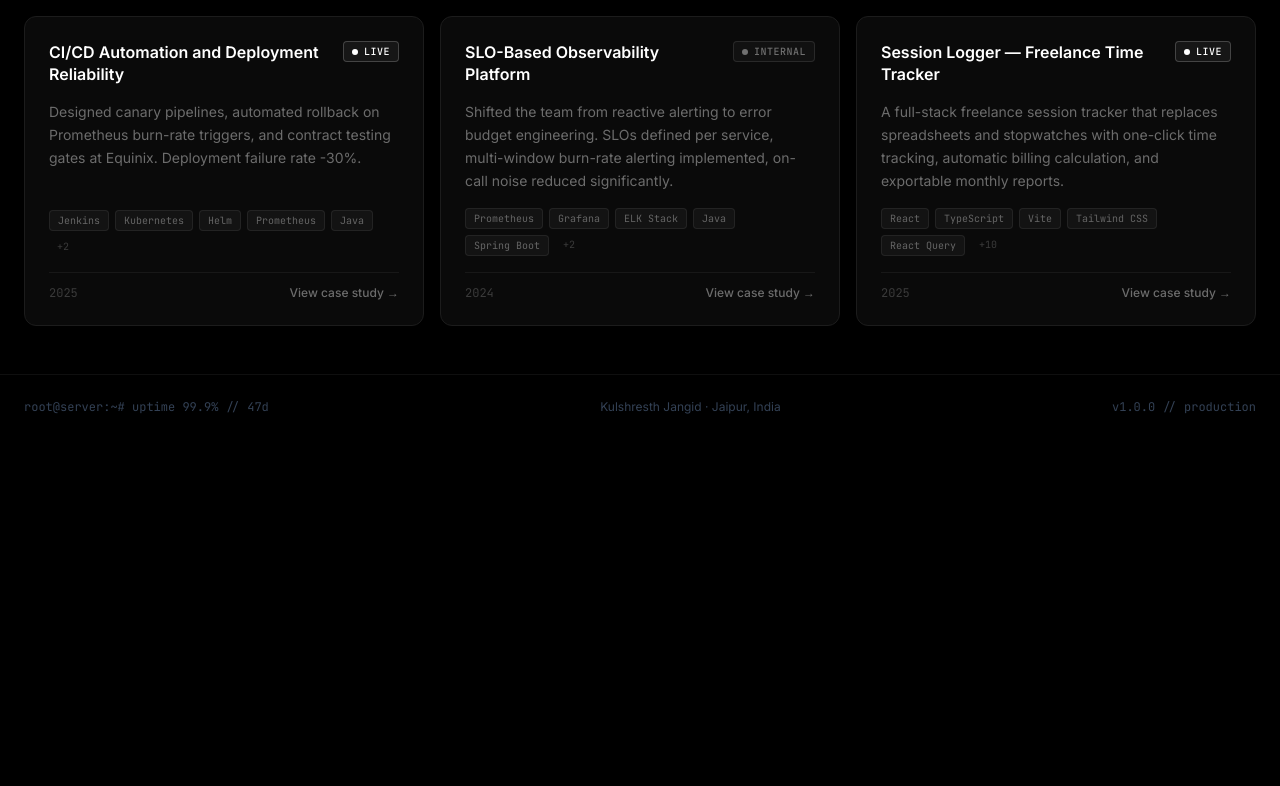
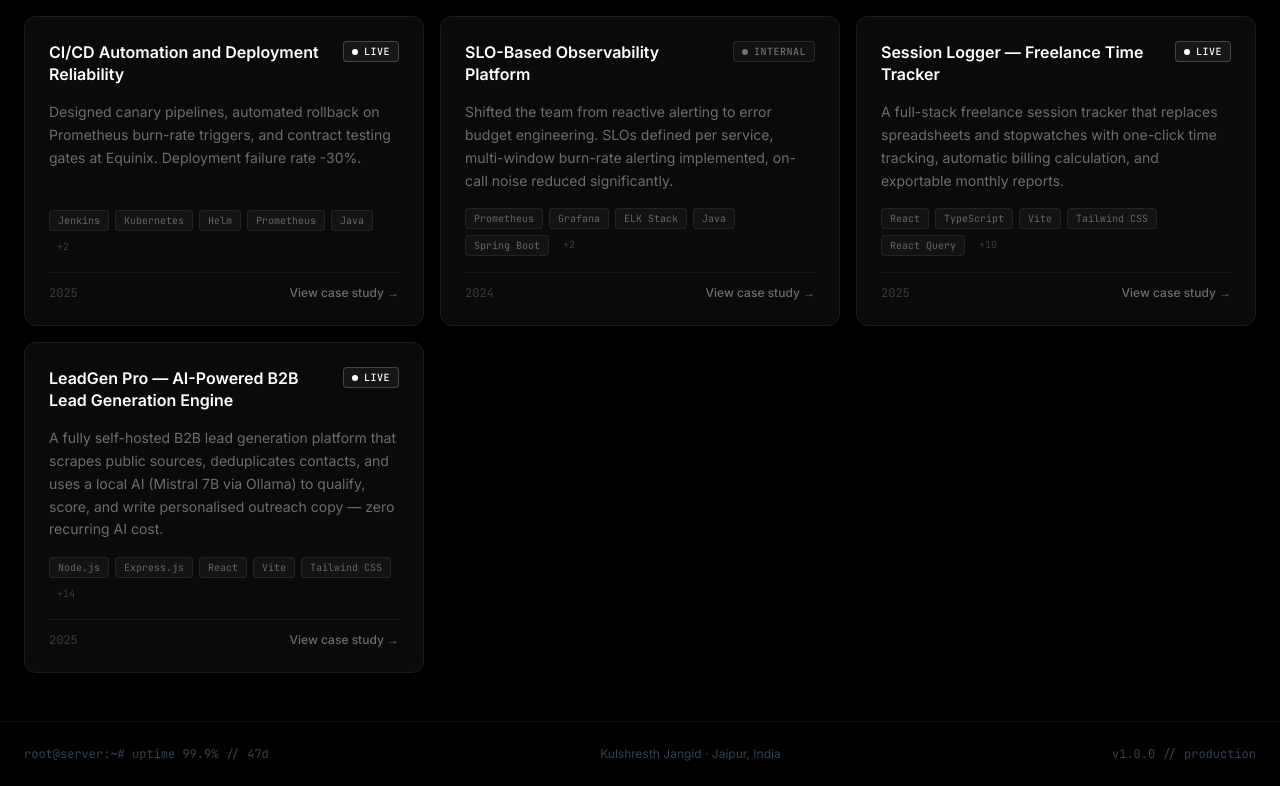
Before and after one commit to KulshresthJangid/tic-tac-toe, a React (Vite) app: page /projects in a window 1280 px wide. Shown: the part 660-1446 px from the top of the page. Before the commit the page ends 1099 px from the top, so only its background shows below. Built offline with nearby package versions, Linux system fonts and the light colour scheme.

Commit message:
feat: add LeadGen Pro project with core metadata and description
- AI-powered B2B lead generation engine
- Live at buildwithkulshresth.com/drip
- 19-item tech stack incl. Mistral 7B, Ollama, CUDA, Socket.io
- Status: LIVE, year: 2025

```diff
--- a/src/data/projects.ts
+++ b/src/data/projects.ts
@@ -166,4 +166,39 @@ export const projects: Project[] = [
     ],
     year: 2025,
   },
+  {
+    id: 'leadgen-pro',
+    title: 'LeadGen Pro — AI-Powered B2B Lead Generation Engine',
+    shortDescription:
+      'A fully self-hosted B2B lead generation platform that scrapes public sources, deduplicates contacts, and uses a local AI (Mistral 7B via Ollama) to qualify, score, and write personalised outreach copy — zero recurring AI cost.',
+    description:
+      'LeadGen Pro is a self-hosted B2B lead generation engine designed for zero marginal cost at any volume. It continuously scrapes GitHub, GitLab, HackerNews "Who wants to be hired?", Google Custom Search, and custom URLs using 80+ built-in query templates across India, USA, UK, Europe, APAC, LATAM, and the Middle East. Each lead is deduplicated via SHA-256 email fingerprinting and Levenshtein fuzzy matching on name + domain, then enriched by Mistral 7B running locally on a GTX 1050 GPU via CUDA — identifying pain points, scoring quality (hot/warm/cold), assigning a confidence score (0–100), and generating hyper-personalised outreach copy referencing the lead\'s specific role and company. A daily target mode runs the pipeline continuously until your quota is hit, auto-pauses until midnight, and resumes. An hourly sweep catches any leads Ollama missed during the main run. The entire stack is production-hardened: JWT-authenticated API, rate limiting on all endpoints, CentOS Stream 9, Nginx reverse proxy, PM2 process manager, and DKMS NVIDIA driver signed for Secure Boot.',
+    techStack: ['Node.js', 'Express.js', 'React', 'Vite', 'Tailwind CSS', 'TanStack Query', 'Socket.io', 'Mistral 7B', 'Ollama', 'NVIDIA CUDA', 'SQLite', 'PostgreSQL', 'Axios', 'Cheerio', 'JWT', 'Nginx', 'PM2', 'Docker', 'CentOS Stream 9'],
+    status: 'LIVE',
+    liveUrl: 'https://buildwithkulshresth.com/drip',
+    architecture: [
+      'Frontend: React 18 + Vite + TailwindCSS + TanStack Query. Real-time dashboard with live WebSocket updates via Socket.io. Filter by quality, source, status, date, location. Manual category override and per-lead notes.',
+      'Backend: Node.js 20 (ESM) + Express.js. JWT HS256 auth, rate limiting on all endpoints. REST API for lead management, scraping control, AI enrichment triggers, and CSV export.',
+      'AI Layer: Mistral 7B running locally via Ollama on GTX 1050 GPU (CUDA). Two-pass enrichment — first pass: pain point identification, quality scoring (hot/warm/cold), confidence score (0–100). Second pass: hyper-personalised outreach copy guided by ICP + product description from settings.',
+      'Scraping Engine: Axios + Cheerio for HTML sources, GitHub API, Algolia HN API, Google Custom Search Engine. Rate-limited with randomised user-agents and per-domain throttling. 80+ built-in GitHub query templates covering global regions.',
+      'Deduplication: SHA-256 email fingerprinting for exact match, Levenshtein fuzzy match on name + domain to catch variations. Runs before AI enrichment to avoid wasting GPU cycles.',
+      'Pipeline Orchestration: Daily target mode (e.g. 500/day) runs back-to-back scrape → dedup → enrich cycles with zero idle time. Auto-pauses on quota hit, resumes at midnight. Hourly sweep catches leads missed during main run.',
+      'Infra: CentOS Stream 9, Nginx reverse proxy, PM2 process manager. DKMS NVIDIA driver signed for Secure Boot. SQLite (zero-config) or PostgreSQL — swappable via env var.',
+    ],
+    features: [
+      'Automated multi-source scraping: GitHub, GitLab, HackerNews, Google CSE, and custom URLs with 80+ built-in query templates across global regions',
+      '100% local AI enrichment via Mistral 7B on Ollama — zero API cost, zero data leaving your server',
+      'Two-pass AI pipeline: lead qualification + scoring on first pass, hyper-personalised outreach copy on second pass',
+      'Smart deduplication: SHA-256 email fingerprinting + Levenshtein fuzzy match on name + domain',
+      'Real-time dashboard with live WebSocket updates — filter by quality, source, status, date, and location',
+      'Manual category override (hot/warm/cold/disqualified) and per-lead notes for human-in-the-loop refinement',
+      'Daily target mode: set a lead quota (e.g. 500/day), pipeline runs continuously until hit, auto-pauses until midnight',
+      'Continuous pipeline with hourly sweep catching any leads Ollama missed during the main run',
+      'CSV export for dropping leads into any CRM or outreach tool',
+      'Configurable ICP + product description — every future lead scored against your exact criteria',
+      'JWT-authenticated API with rate limiting on all endpoints',
+      'Zero recurring AI cost — no OpenAI/Claude/SaaS bills; limited only by hardware and scraping rate limits',
+    ],
+    year: 2025,
+  },
 ]
```
